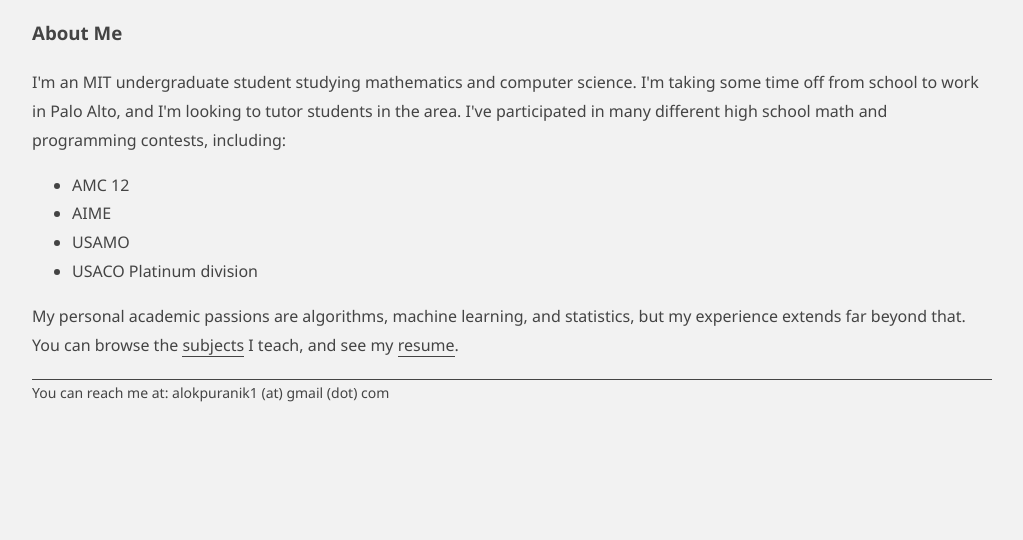
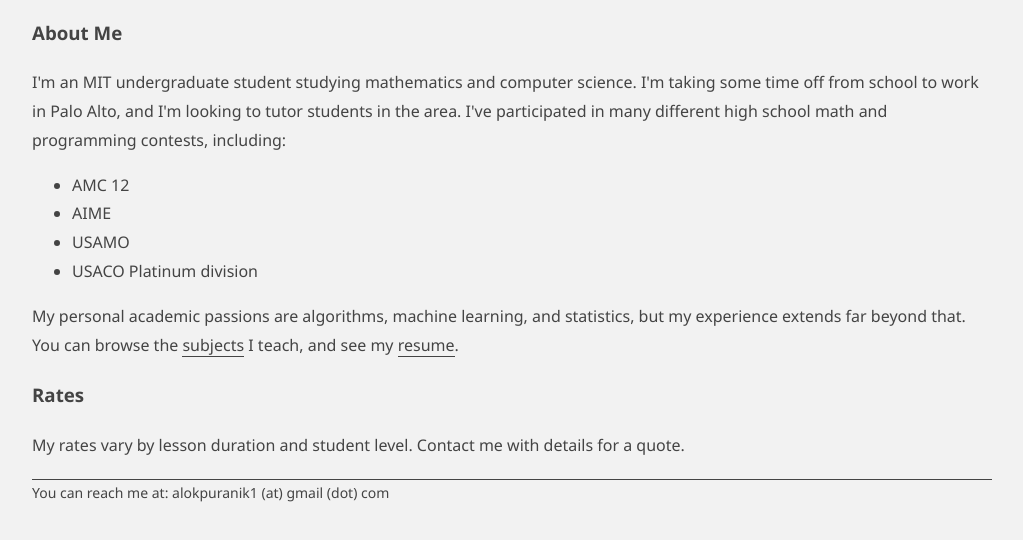
Before and after one commit to apuranik1/tutoring, a plain HTML site: page index.html in a window 1280 px wide. Shown: the part 146-686 px from the top of the page, without its empty margins (128-1151 px from the left). Drawn offline with Linux system fonts and the light colour scheme.

Commit message:
Add rate info

```diff
--- a/index.html
+++ b/index.html
@@ -24,6 +24,10 @@
     <p>
     My personal academic passions are algorithms, machine learning, and statistics, but my experience extends far beyond that. You can browse the <a href="subjects.html">subjects</a> I teach, and see my <a href="Alok-tutoring-resume.pdf">resume</a>.
     </p>
+    <h3>Rates</h3>
+    <p>
+      My rates vary by lesson duration and student level. Contact me with details for a quote.
+    </p>
     <footer>You can reach me at: alokpuranik1 (at) gmail (dot) com</footer>
   </body>
 </html>
```
